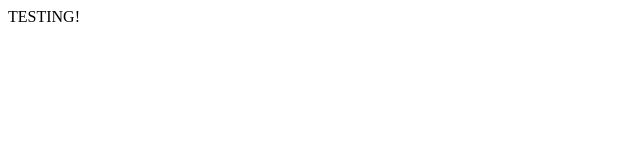
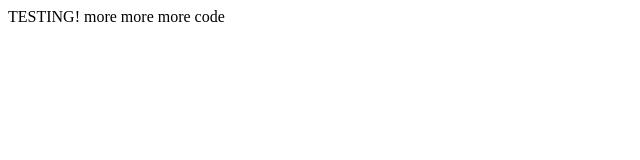
Before and after one commit to dgvathegreat/test, a plain HTML site: page test1/index.html in a window 1280 px wide. Shown: the whole page, without its empty margins (0-640 px from the left). Drawn offline with Linux system fonts and the light colour scheme.

Commit message:
more changes to index

```diff
--- a/test1/index.html
+++ b/test1/index.html
@@ -5,5 +5,6 @@
 </head>
 <body>
                 TESTING!
+more more more code
 </body>
 </html>
```
